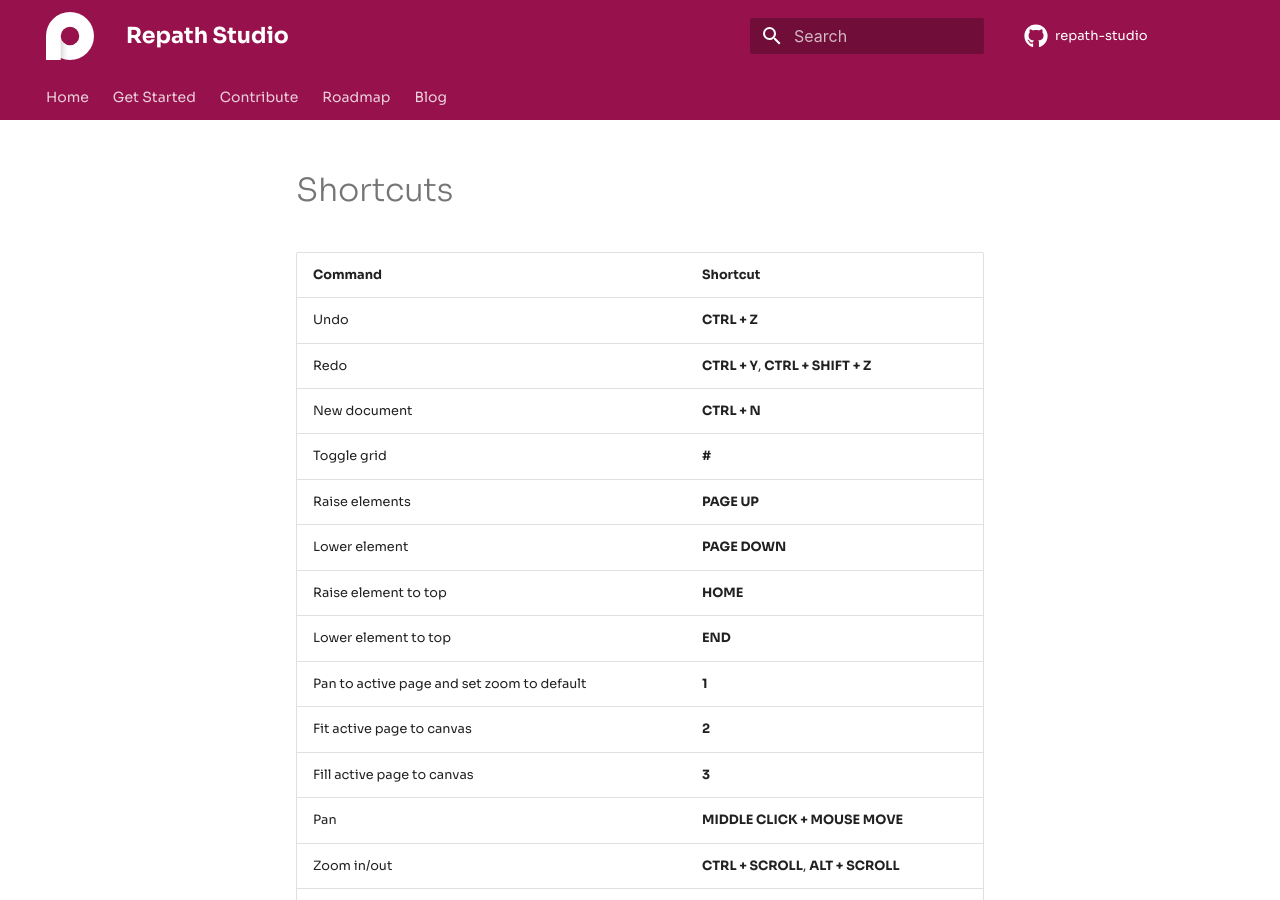
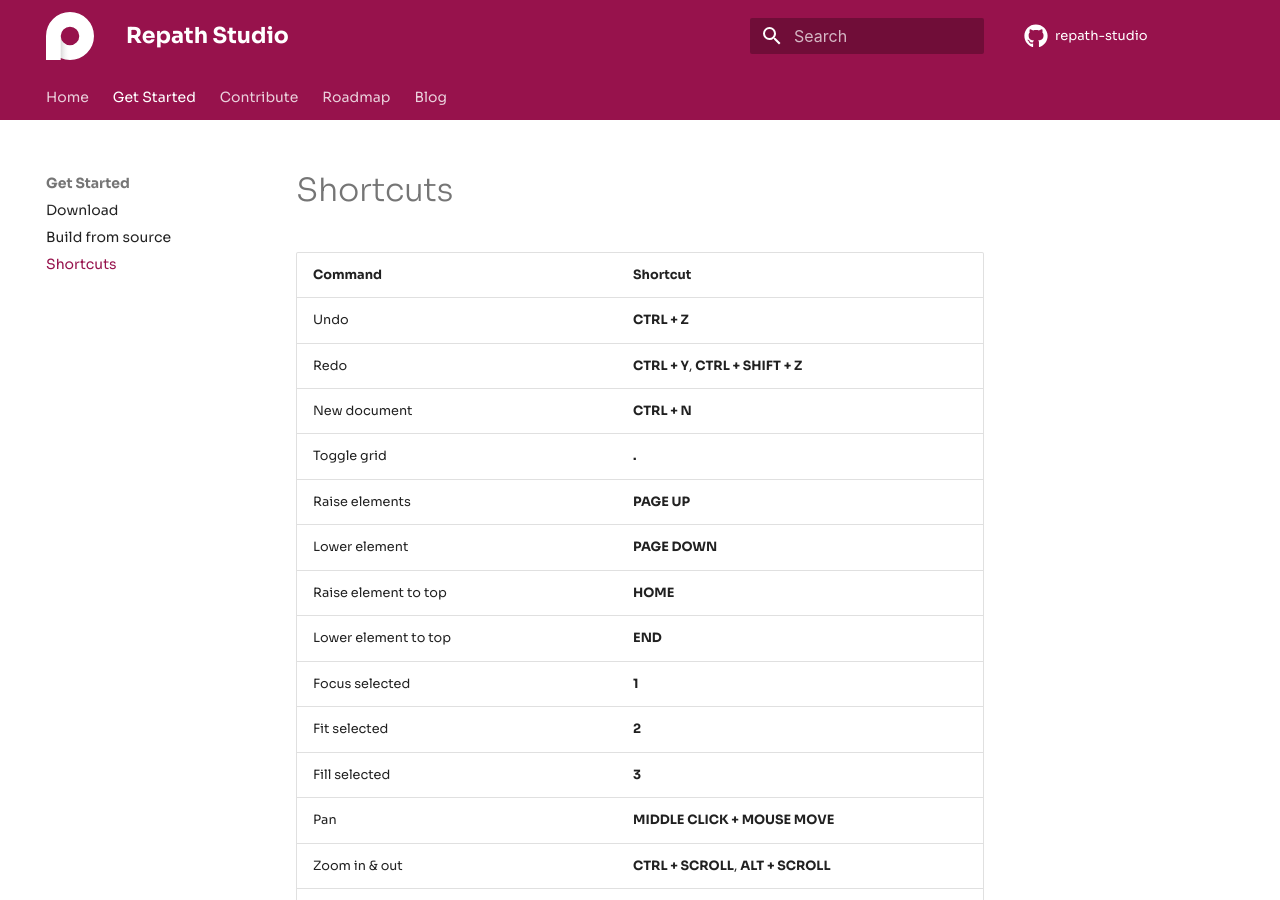
Before and after one commit to repath-project/repath-website, an MkDocs documentation site: the page built from docs/get-started/shortcuts.md, in a window 1280 px wide and 900 px high. Built offline with MkDocs 1.6.1 and Material for MkDocs 9.7.7, drawn with Linux system fonts in a browser that asks for light colours; comment, search, counter and statistics services are not loaded; some of the changed text lies outside the part shown.

Commit message:
enable shortcuts page

```diff
--- a/cspell.json
+++ b/cspell.json
@@ -5,6 +5,8 @@
         "Konstantinos",
         "Christos",
         "fontawesome",
-        "nlnet"
+        "nlnet",
+        "Devlog",
+        "ungroup"
     ],
 }
--- a/docs/docs/shortcuts.md
+++ b/docs/get-started/shortcuts.md
@@ -5,16 +5,16 @@
 | Undo | **CTRL + Z** |
 | Redo | **CTRL + Y**, **CTRL + SHIFT + Z** |
 | New document | **CTRL + N** |
-| Toggle grid | **#** |
+| Toggle grid | **.** |
 | Raise elements | **PAGE UP** |
 | Lower element| **PAGE DOWN** |
 | Raise element to top | **HOME** |
 | Lower element to top | **END** |
-| Pan to active page and set zoom to default | **1** |
-| Fit active page to canvas | **2** |
-| Fill active page to canvas | **3** |
+| Focus selected | **1** |
+| Fit selected | **2** |
+| Fill selected | **3** |
 | Pan | **MIDDLE CLICK + MOUSE MOVE** |
-| Zoom in/out | **CTRL + SCROLL**, **ALT + SCROLL** |
+| Zoom in & out | **CTRL + SCROLL**, **ALT + SCROLL** |
 | Zoom in | **=** |
 | Zoom Out | **-** |
 | Toggle element tree | **CTRL + T** |
--- a/mkdocs.yml
+++ b/mkdocs.yml
@@ -34,8 +34,7 @@
   - Get Started:
     - get-started/download.md
     - get-started/build-from-source.md
-  # - Docs:
-  #   - docs/shortcuts.md
+    - get-started/shortcuts.md
   - Contribute:
     - contribute/contributing.md
     - CLA: contribute/CLA.md
```
Also changed, not shown: other parts of docs/get-started/shortcuts.md (+5 -0 lines).
